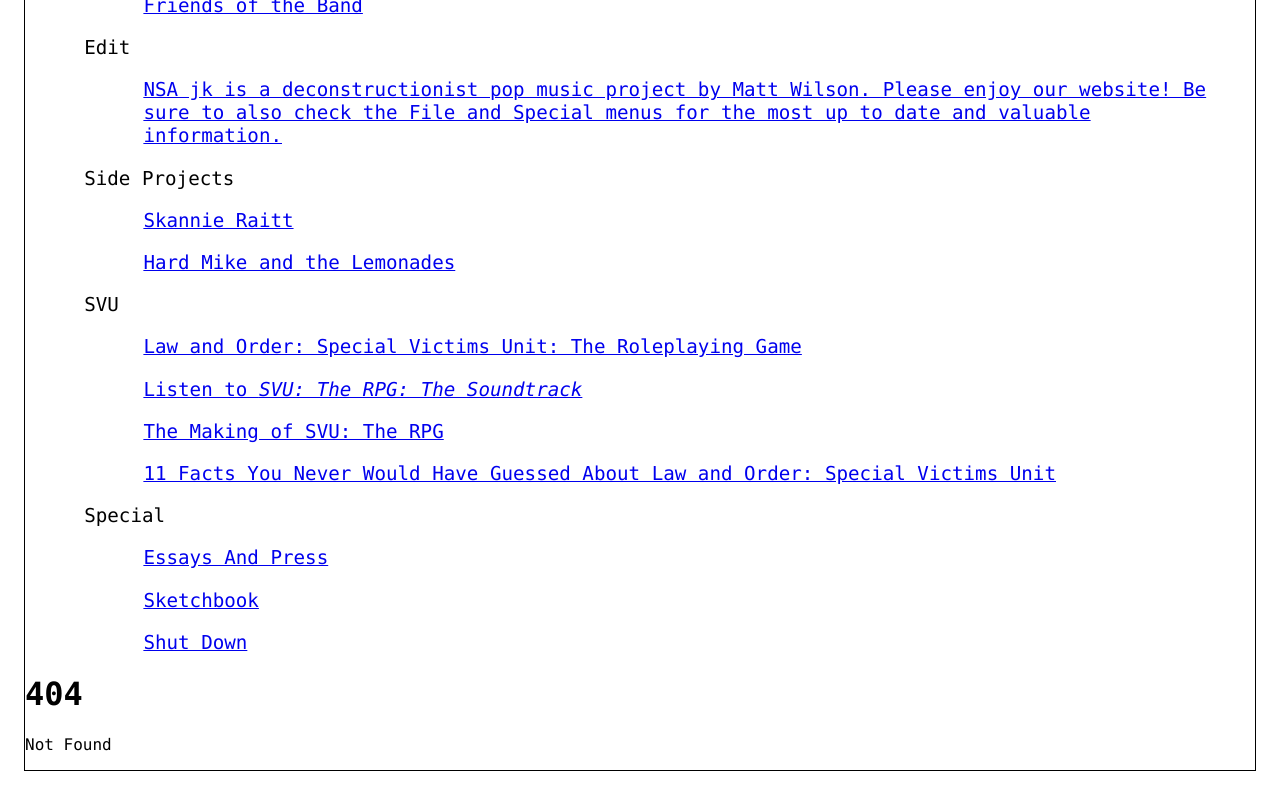
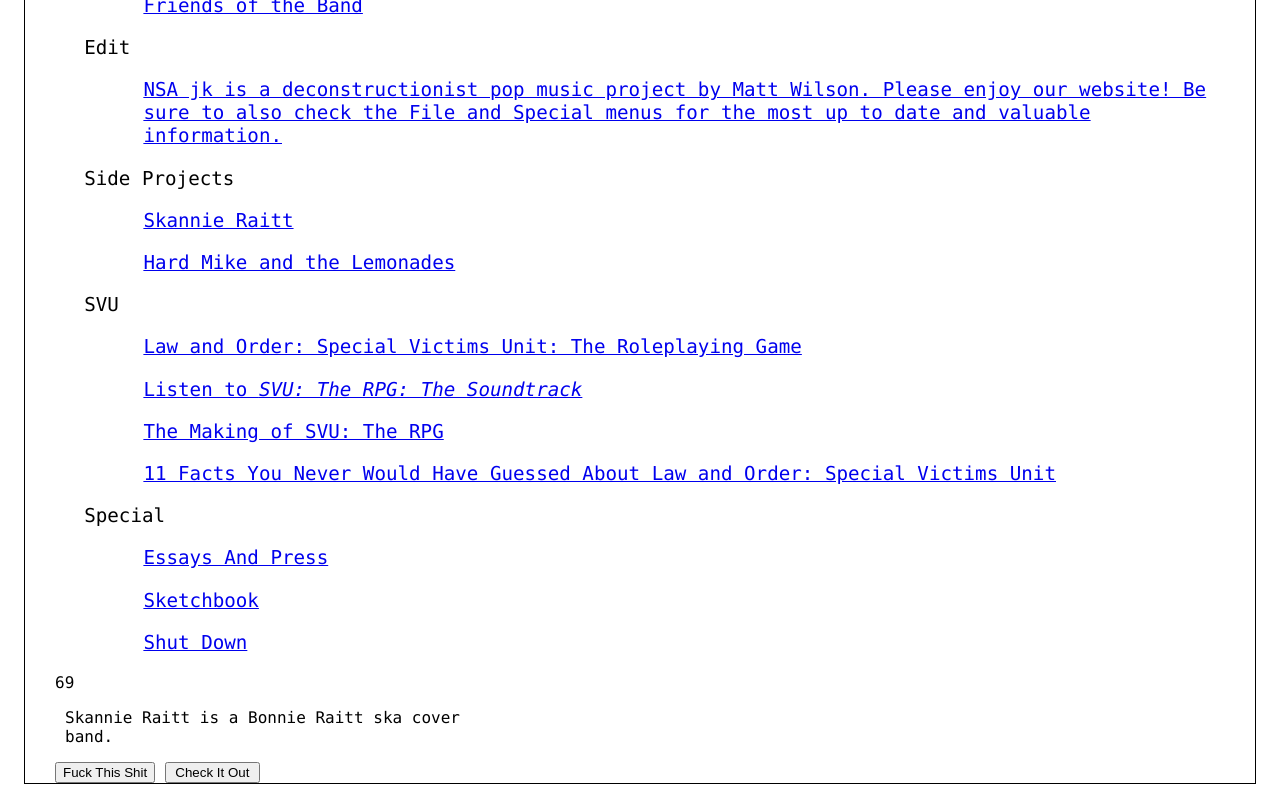
Before and after one commit to slaterduskinwilson/nsajk, a SvelteKit app in the folder NSA_JK/nsa/: page /sideprojects/skannieraitt in a window 1280 px wide. Before the commit this address had no page. Shown: the part 285-1085 px from the top of the page. Built offline with nearby package versions, Linux system fonts and the light colour scheme.

Commit message:
why wont the svgs in the static/icon folder render?

```diff
--- a/NSA_JK/nsa/src/app.html
+++ b/NSA_JK/nsa/src/app.html
@@ -7,9 +7,9 @@
 	<meta name="viewport" content="width=device-width, initial-scale=1" />
 
 	<!-- google video game font -->
-	<link rel="preconnect" href="https://fonts.googleapis.com">
+	<!-- <link rel="preconnect" href="https://fonts.googleapis.com">
 	<link rel="preconnect" href="https://fonts.gstatic.com" crossorigin>
-	<link href="https://fonts.googleapis.com/css2?family=Press+Start+2P&display=swap" rel="stylesheet">
+	<link href="https://fonts.googleapis.com/css2?family=Press+Start+2P&display=swap" rel="stylesheet"> -->
 
 	<style>
 		/* * {
--- /dev/null
+++ b/NSA_JK/nsa/src/routes/sideprojects/+layout.svelte
@@ -0,0 +1,26 @@
+<script>
+	// your script goes here
+</script>
+
+<div class="alert-box outer-border scale-down" style="width:30rem;">
+	<div class="inner-border">
+		<div class="alert-contents" style="padding-left: 30px; padding-right:20px;">
+			<section class="field-row" style="justify-content: flex-start">
+				<div class="square">69</div>
+				<p class="alert-text" style="padding-left:10px;">
+					<slot></slot>
+				</p>
+			</section>
+			<section class="field-row" style="justify-content: flex-end">
+				<button class="btn">Fuck This Shit</button>
+				<button class="btn btn-default" style="width:95px;">Check It Out</button>
+			</section>
+		</div>
+	</div>
+</div>
+
+<!-- markup (zero or more items) goes here -->
+
+<style>
+
+</style>
--- /dev/null
+++ b/NSA_JK/nsa/src/routes/sideprojects/skannieraitt/+page.svelte
@@ -0,0 +1,11 @@
+<script>
+    // your script goes here
+</script>
+
+
+Skannie Raitt is a Bonnie Raitt ska cover band.
+<style>
+    /* your styles go here */
+</style>
+
+<!-- markup (zero or more items) goes here -->
--- a/NSA_JK/nsa/static/system.css
+++ b/NSA_JK/nsa/static/system.css
@@ -388,7 +388,7 @@
   background: var(--primary);
   border-style: solid;
   border-width: 5.5px;
-  border-image: url("./icon/button.svg") 30 stretch;
+  border-image: url("/icon/button.svg") 30 stretch;
   color: var(--secondary);
   text-align: center;
   text-decoration: none;
```
